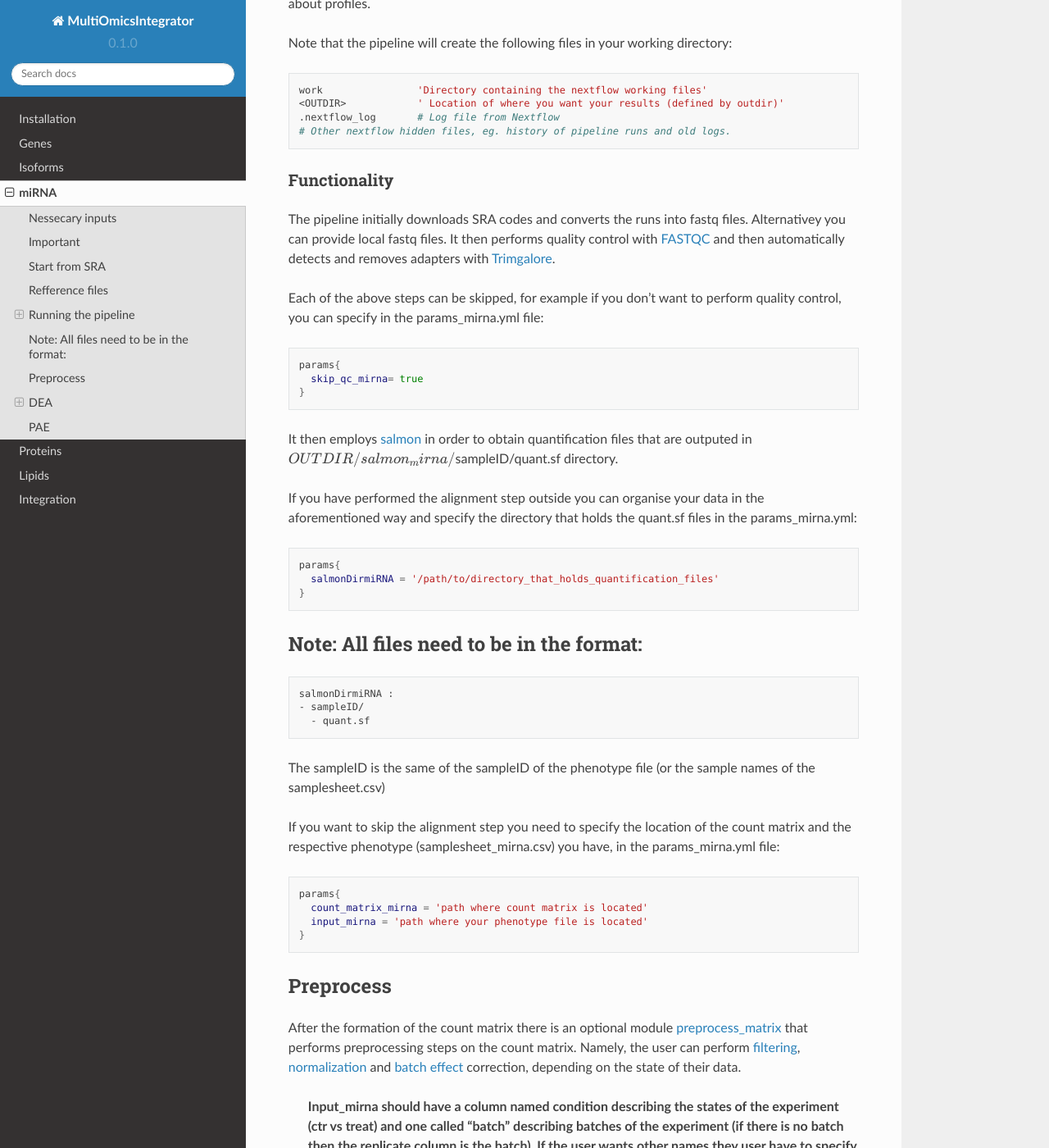
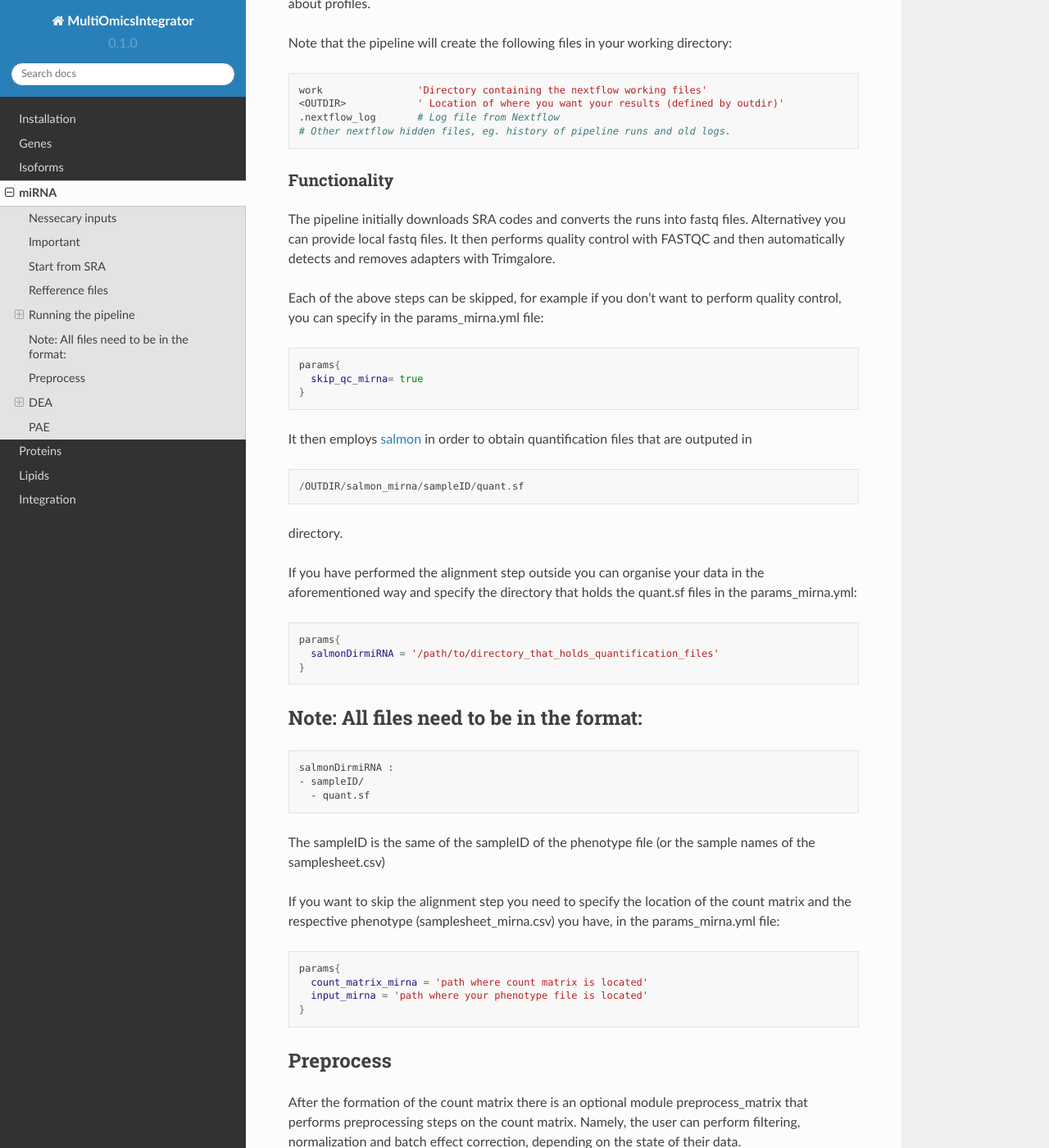
Before and after one commit to Bianca-Pasat/MOI, a Sphinx documentation site: the page built from docs/source/miRNA.rst, in a window 1280 px wide and 1400 px high, scrolled down 2263 px. Shown: the whole window at 82% size. Built offline with Sphinx 7.4.7 and the Read the Docs theme 2.0.0, drawn with Linux system fonts in a browser that asks for light colours; pages that are not in the unit, such as notebooks, are missing from menus; some of the changed text lies outside the part shown.

Commit message:
Update miRNA.rst

```diff
--- a/docs/source/miRNA.rst
+++ b/docs/source/miRNA.rst
@@ -44,19 +44,19 @@
 | m |                                                                   |
 | n |                                                                   |
 +===+===================================================================+
-| ` | Custom sample name. This entry will be identical for multiple     |
-| ` | sequencing libraries/runs from the same sample. Spaces in sample  |
+|   | Custom sample name. This entry will be identical for multiple     |
+|   | sequencing libraries/runs from the same sample. Spaces in sample  |
 | s | names are automatically converted to underscores (``_``).         |
 | a |                                                                   |
 | m |                                                                   |
 | p |                                                                   |
 | l |                                                                   |
 | e |                                                                   |
-| ` |                                                                   |
-| ` |                                                                   |
+|   |                                                                   |
+|   |                                                                   |
 +---+-------------------------------------------------------------------+
-| ` | Full path to FastQ file for Illumina short reads 1. File has to   |
-| ` | be gzipped and have the extension “.fastq.gz” or “.fq.gz”.        |
+|   | Full path to FastQ file for Illumina short reads 1. File has to   |
+|   | be gzipped and have the extension “.fastq.gz” or “.fq.gz”.        |
 | f |                                                                   |
 | a |                                                                   |
 | s |                                                                   |
@@ -64,11 +64,11 @@
 | q |                                                                   |
 | _ |                                                                   |
 | 1 |                                                                   |
-| ` |                                                                   |
-| ` |                                                                   |
+|   |                                                                   |
+|   |                                                                   |
 +---+-------------------------------------------------------------------+
-| ` | Full path to FastQ file for Illumina short reads 2. File has to   |
-| ` | be gzipped and have the extension “.fastq.gz” or “.fq.gz”.        |
+|   | Full path to FastQ file for Illumina short reads 2. File has to   |
+|   | be gzipped and have the extension “.fastq.gz” or “.fq.gz”.        |
 | f |                                                                   |
 | a |                                                                   |
 | s |                                                                   |
@@ -76,11 +76,11 @@
 | q |                                                                   |
 | _ |                                                                   |
 | 2 |                                                                   |
-| ` |                                                                   |
-| ` |                                                                   |
+|   |                                                                   |
+|   |                                                                   |
 +---+-------------------------------------------------------------------+
-| ` | Custom sample name. This entry will be identical for multiple     |
-| ` | sequencing libraries/runs from the same sample. Spaces in sample  |
+|   | Custom sample name. This entry will be identical for multiple     |
+|   | sequencing libraries/runs from the same sample. Spaces in sample  |
 | s | names are automatically converted to underscores (``_``).         |
 | t |                                                                   |
 | r |                                                                   |
@@ -91,11 +91,11 @@
 | e |                                                                   |
 | s |                                                                   |
 | s |                                                                   |
-| ` |                                                                   |
-| ` |                                                                   |
+|   |                                                                   |
+|   |                                                                   |
 +---+-------------------------------------------------------------------+
-| ` | Metadata describing your test condition (or treatment, or state   |
-| ` | etc)                                                              |
+|   | Metadata describing your test condition (or treatment, or state   |
+|   | etc)                                                              |
 | c |                                                                   |
 | o |                                                                   |
 | n |                                                                   |
@@ -105,18 +105,18 @@
 | i |                                                                   |
 | o |                                                                   |
 | n |                                                                   |
-| ` |                                                                   |
-| ` |                                                                   |
+|   |                                                                   |
+|   |                                                                   |
 +---+-------------------------------------------------------------------+
-| ` | Describes unwanted source of variation (e.g. technical            |
-| ` | replicates, different platfroms, different batches etc.).         |
+|   | Describes unwanted source of variation (e.g. technical            |
+|   | replicates, different platfroms, different batches etc.).         |
 | b |                                                                   |
 | a |                                                                   |
 | t |                                                                   |
 | c |                                                                   |
 | h |                                                                   |
-| ` |                                                                   |
-| ` |                                                                   |
+|   |                                                                   |
+|   |                                                                   |
 +---+-------------------------------------------------------------------+
 
 Start from SRA
@@ -134,7 +134,7 @@
    SRR2015760,SRX1022904,control,2,1
    SRR2015761,SRX1022905,control,3,1
 
-An `example samplesheet <../assets/samplesheet_mirna.csv>`__ has been
+An `example samplesheet <https://github.com/ASAGlab/MOI--An-integrated-solution-for-omics-analyses/blob/main/assets/samplesheet_mirna.csv>`__ has been
 provided with the pipeline.
 
 Refference files
@@ -164,7 +164,7 @@
 
 In order to run the miRNA part of the pipeline you have to modify one
 file, specifying which part of the analysis you want to run and specific
-parameters `params_mirna.yml <../params_mirna.yml>`__:
+parameters `params_mirna.yml <https://github.com/ASAGlab/MOI--An-integrated-solution-for-omics-analyses/blob/main/params_mirna.yml>`__:
 
 .. code:: bash
 
@@ -207,11 +207,10 @@
 Functionality
 ~~~~~~~~~~~~~
 
-The pipeline initially downloads SRA codes and converts the runs into
-fastq files. Alternativey you can provide local fastq files. It then
-performs quality control with `FASTQC <../modules/nf-core/fastqc>`__ and
-then automatically detects and removes adapters with
-`Trimgalore <../modules/nf-core/trimgalore>`__.
+The pipeline initially downloads SRA codes and converts the runs into fastq files.
+Alternativey you can provide local fastq files.
+It then performs quality control with  FASTQC
+and then automatically detects and removes adapters with Trimgalore.
 
 Each of the above steps can be skipped, for example if you don’t want to
 perform quality control, you can specify in the params_mirna.yml file:
@@ -224,7 +223,12 @@
 
 It then employs `salmon <../modules/nf-core/salmon>`__ in order to
 obtain quantification files that are outputed in
-:math:`OUTDIR/salmon_mirna/`\ sampleID/quant.sf directory.
+
+::
+
+/OUTDIR/salmon_mirna/sampleID/quant.sf
+
+directory.
 
 If you have performed the alignment step outside you can organise your
 data in the aforementioned way and specify the directory that holds the
@@ -262,13 +266,10 @@
 Preprocess
 ----------
 
-After the formation of the count matrix there is an optional module
-`preprocess_matrix <../subworkflows/local/preprocess_matrix.nf>`__ that
-performs preprocessing steps on the count matrix. Namely, the user can
-perform `filtering <../modules/local/mom_filter>`__,
-`normalization <../modules/local/mom_norm/>`__ and `batch
-effect <../modules/local/mom_filter/>`__ correction, depending on the
-state of their data.
+After the formation of the count matrix there is an optional
+module preprocess_matrix that performs preprocessing steps on the count matrix.
+Namely, the user can perform filtering, normalization and batch effect correction,
+depending on the state of their data.
 
    .. rubric:: Input_mirna should have a column named condition
       describing the states of the experiment (ctr vs treat) and one
@@ -310,7 +311,7 @@
      alg_mirna     = 'edger' # Default
    }
 
-edger `edger <../modules/local/edger>`__
+edger edger
 ~~~~~~~~~~~~~~~~~~~~~~~~~~~~~~~~~~~~~~~~
 
 .. code:: bash
@@ -321,7 +322,7 @@
        edgercontrasts_mirna            = "TNBC-non_TNBC"  # contrasts of interest. Values have to be present in the samplesheet_mirna.csv
    }
 
-DESeq2 `deseq <../modules/local/deseq2>`__
+DESeq2 deseq
 ~~~~~~~~~~~~~~~~~~~~~~~~~~~~~~~~~~~~~~~~~~
 
 **Important note**
@@ -341,7 +342,7 @@
        deseq2single_matrix             = true   # if the input is a single matrix or a directory of files
    }
 
-RankProduct `rankprod <../modules/local/rankprod>`__
+RankProduct rankprod
 ~~~~~~~~~~~~~~~~~~~~~~~~~~~~~~~~~~~~~~~~~~~~~~~~~~~~
 
 Inputs for to run RankProduct are the same, with a single difference:
```
Also changed, not shown: other parts of docs/source/miRNA.rst (+1 -1 lines).
